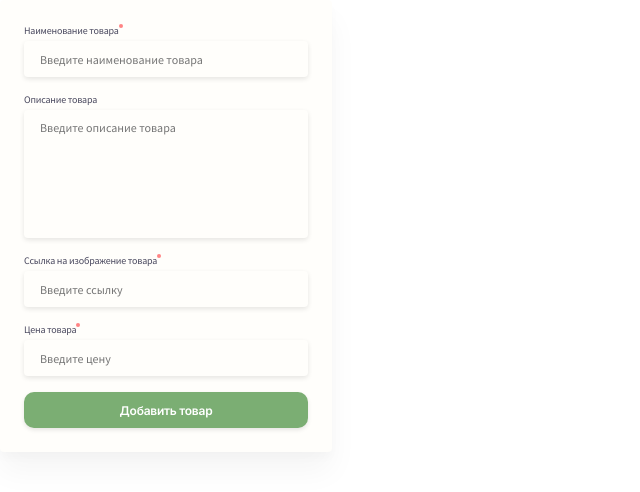
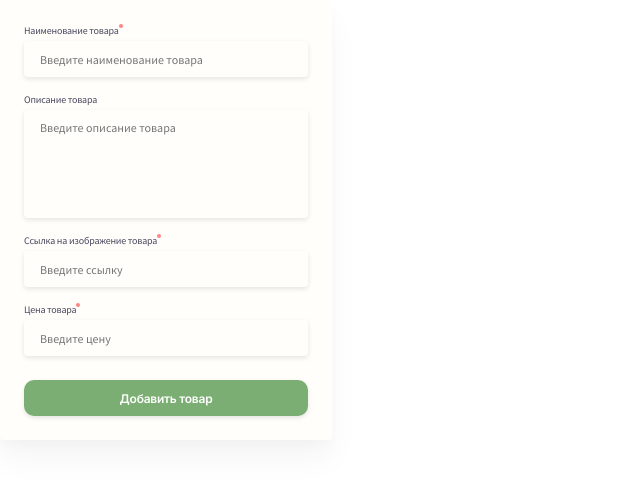
Before and after one commit to alraskalov/idaproject, a Nuxt app: page / in a window 1280 px wide. Shown: the top 492 px of the page, without its empty margins (0-640 px from the left). Built offline with nearby package versions, Linux system fonts and the light colour scheme.

Commit message:
fixed css styles for form elements

```diff
--- a/components/ButtonItem.vue
+++ b/components/ButtonItem.vue
@@ -27,7 +27,8 @@ export default {
   background: #EEE;
   border-radius: .625rem;
   border: none;
-  width: 284px;
+  max-width: 284px;
+  width: 100%;
   height: 36px;
   padding: 0;
   &_active {
--- a/components/FormItem.vue
+++ b/components/FormItem.vue
@@ -30,8 +30,9 @@ export default {
   box-sizing: border-box;
   background: #FFFEFB;
   box-shadow: 0px 20px 30px rgba(0, 0, 0, 0.04), 0px 6px 10px rgba(0, 0, 0, 0.02);
-  border-radius: 4px;
-  padding: 24px;
-  width: 332px;
+  border-radius: .25rem;
+  padding: 1.5rem;
+  max-width: 332px;
+  width: 100%;
 }
 </style>
--- a/components/InputItem.vue
+++ b/components/InputItem.vue
@@ -61,7 +61,7 @@ export default {
   width: 100%;
   margin-bottom: 1rem;
 
-  &:last-child {
+  &:nth-last-child(2) {
     margin-bottom: 1.5rem;
   }
 
--- a/components/TextAreaItem.vue
+++ b/components/TextAreaItem.vue
@@ -81,6 +81,7 @@ export default {
     color: #3F3F3F;
     height: 6.75rem;
     resize: none;
+    box-sizing: border-box;
   }
 }
 </style>
```
